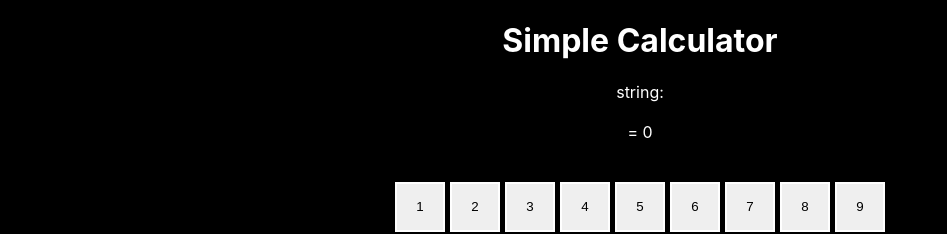
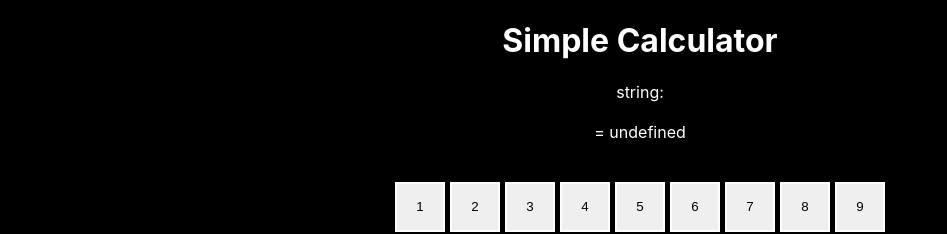
Before and after one commit to gary1999/react-calculator, a React (Create React App) app in the folder react-calculator/: page / in a window 1280 px wide. Shown: the top 234 px of the page, without its empty margins (0-947 px from the left). Built offline with nearby package versions, Linux system fonts and the light colour scheme.

Commit message:
Working calculations with Eval();

```diff
--- a/react-calculator/src/App.js
+++ b/react-calculator/src/App.js
@@ -18,6 +18,7 @@ function App() {
     const [total, setTotal] = useState(0);
 
     const [stringArray, setStringArray] = useState([]);
+    const [calcString, setCalcString] = useState('');
 
     const handleNumberClick = (e) => {
         setInputValue(inputValue + e.target.value);
@@ -27,7 +28,7 @@ function App() {
         setUserInputArray([...userInputArray, inputValue]);
         setOperationArray([...operationArray, e.target.value]);
 
-        handleOperations();
+        // handleOperations();
 
         setInputValue('');
     };
@@ -65,9 +66,13 @@ function App() {
                 userInputArray[i + 1],
                 operationArray[i],
             ]);
-            // setStringArray([...stringArray, ]);
         }
     }, [operationArray]);
+
+    useEffect(() => {
+        let tempTotal = stringArray.join('');
+        setTotal(eval(tempTotal.slice(0, -1)));
+    }, [stringArray]);
 
     return (
         <>
```
